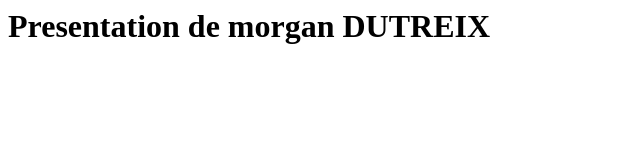
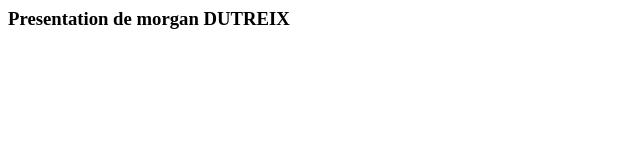
Before and after one commit to morgandut/formation-morgandut, a plain HTML site: page index.html in a window 1280 px wide. Shown: the whole page, without its empty margins (0-640 px from the left). Drawn offline with Linux system fonts and the light colour scheme.

Commit message:
Update index.html

```diff
--- a/index.html
+++ b/index.html
@@ -1 +1 @@
-<h1> Presentation de morgan DUTREIX <h1>
+<h3> Presentation de morgan DUTREIX <h3>
```
